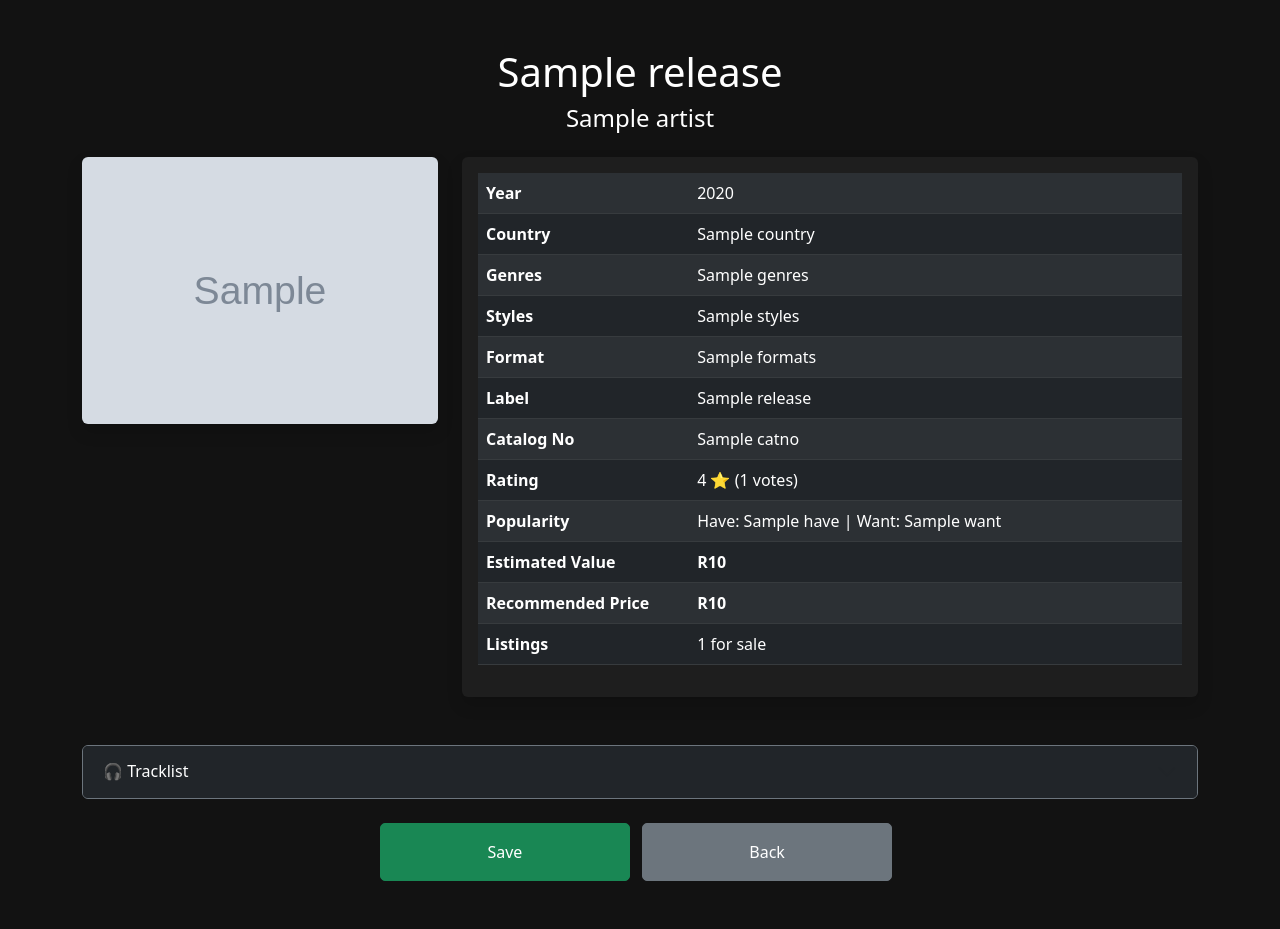
After one commit to JacobusGeld/Thrift-Store-App, a Flask app: template templates/detail.html in a window 1280 px wide. The commit adds this page. Run offline with Flask 3, Linux system fonts and the light colour scheme; the visitor is signed in with stand-in values (Sample User, id 1); the template is opened without the code that fills it: most values are stand-ins (such as "Sample title", 1, 10 or a date in 2020); grey boxes marked "Sample" are stand-in pictures.

Commit message:
Added Vinyl

```diff
--- a/app.py
+++ b/app.py
@@ -3,9 +3,27 @@ import sqlite3
 import os
 from werkzeug.security import check_password_hash
 
+import requests
+import os
+import time
+import statistics
+import math
+
+from dotenv import load_dotenv
+
+load_dotenv()
+
 app = Flask(__name__)
 app.secret_key = "super_secret_key"
 
+DISCOGS_TOKEN = os.getenv("DISCOGS_TOKEN")
+EXCHANGE_RATE = None
+EXCHANGE_RATE_TIMESTAMP = 0
+
+HEADERS = {
+    "User-Agent": "VinylApp/1.0",
+    "Authorization": f"Discogs token={DISCOGS_TOKEN}"
+}
 
 # 🔌 Database connection
 def get_db():
@@ -13,10 +31,19 @@ def get_db():
     db_path = os.path.join(BASE_DIR, "database", "users.db")
     return sqlite3.connect(db_path)
 
+@app.before_request
+def require_login():
+    allowed_routes = ["login", "static"]  # routes that DON'T require login
+
+    if request.endpoint not in allowed_routes and "user" not in session:
+        return redirect(url_for("login"))
 
 # 🔐 Login route
 @app.route("/", methods=["GET", "POST"])
 def login():
+    if "user" in session:
+        return redirect(url_for("dashboard"))
+
     if request.method == "POST":
         username = request.form["username"]
         password = request.form["password"]
@@ -57,6 +84,306 @@ def logout():
     session.pop("user", None)
     return redirect(url_for("login"))
 
+# -------------------------------
+# 🔹 Exchange Rate
+# -------------------------------
+def get_exchange_rate():
+    global EXCHANGE_RATE, EXCHANGE_RATE_TIMESTAMP
+
+    if EXCHANGE_RATE and (time.time() - EXCHANGE_RATE_TIMESTAMP < 3600):
+        return EXCHANGE_RATE
+
+    try:
+        url = "https://open.er-api.com/v6/latest/USD"
+        response = requests.get(url, timeout=5)
+        response.raise_for_status()
+
+        data = response.json()
+        EXCHANGE_RATE = data["rates"]["ZAR"]
+
+        EXCHANGE_RATE_TIMESTAMP = time.time()
+
+    except Exception as e:
+        print("Exchange rate error:", e)
+        return EXCHANGE_RATE or 18  # fallback
+
+    return EXCHANGE_RATE
+
+
+# -------------------------------
+# 🔹 Home Route
+# -------------------------------
+@app.route("/vinyl", methods=["GET", "POST"])
+def index():
+    results = []
+
+    if request.method == "POST":
+        query = request.form.get("search")
+
+        url = "https://api.discogs.com/database/search"
+
+        params = {
+            "q": query,
+            "type": "release",
+            "token": DISCOGS_TOKEN
+        }
+
+        try:
+            response = requests.get(url, params=params, headers=HEADERS, timeout=5)
+            response.raise_for_status()
+            data = response.json()
+        except Exception as e:
+            print("Search error:", e)
+            data = {}
+
+        for item in data.get("results", []):
+            if "Vinyl" not in item.get("format", []):
+                continue
+
+            results.append({
+                "id": item.get("id"),
+                "title": item.get("title"),
+                "thumb": item.get("cover_image")
+            })
+
+            if len(results) >= 30:
+                break
+
+    return render_template("vinyl.html", results=results)
+
+
+# -------------------------------
+# 🔹 Release Detail Route
+# -------------------------------
+@app.route("/release/<int:release_id>")
+def release_detail(release_id):
+
+    params = {"token": DISCOGS_TOKEN}
+
+    # -------------------------------
+    # 🔹 Release Details
+    # -------------------------------
+    try:
+        response = requests.get(
+            f"https://api.discogs.com/releases/{release_id}",
+            params=params,
+            headers=HEADERS,
+            timeout=5
+        )
+        response.raise_for_status()
+        data = response.json()
+    except Exception as e:
+        print("Release error:", e)
+        data = {}
+
+    usd_to_zar = get_exchange_rate()
+    lowest_price = data.get("lowest_price")
+
+    # -------------------------------
+    # 🔹 Price Suggestions + Marketplace
+    # -------------------------------
+    price_data = {}
+    market_data = {}
+
+    try:
+        # 1️⃣ Try master_id first
+        market_response = requests.get(
+            "https://api.discogs.com/marketplace/search",
+            params={"release": release_id},
+            headers=HEADERS,
+            timeout=10
+        )
+        if market_response.status_code == 404:
+            # ✅ Treat as "no listings", NOT an error
+            market_data = {"results": []}
+
+        else:
+            market_response.raise_for_status()
+            market_data = market_response.json()
+
+    except requests.exceptions.RequestException:
+        market_data = {"results": []}
+        results = market_data.get("results", [])
+
+        # 2️⃣ Fallback to release_id if empty
+        if not results:
+            print("No master listings — trying release_id")
+
+            market_response = requests.get(
+                "https://api.discogs.com/marketplace/search",
+                params={"release_id": release_id},
+                headers=HEADERS,
+                timeout=5
+            )
+            market_response.raise_for_status()
+            market_data = market_response.json()
+
+            print(market_response.status_code)
+            print(market_response.text[:200])
+
+            print("Release fallback count:", len(market_data.get("results", [])))
+
+    except Exception as e:
+        print("Marketplace error:", e)
+
+    # -------------------------------
+    # 🔹 Process Price Suggestions
+    # -------------------------------
+    price_suggestions = [
+        {
+            "condition": condition,
+            "usd": info.get("value"),
+            "zar": round(info.get("value") * usd_to_zar, 2)
+        }
+        for condition, info in price_data.items()
+        if info.get("value") is not None
+    ]
+
+    price_suggestions.sort(key=lambda x: x["usd"], reverse=True)
+
+    # -------------------------------
+    # 🔹 Process Marketplace Data
+    # -------------------------------
+    prices = [
+        item.get("price", {}).get("value")
+        for item in market_data.get("results", [])
+        if item.get("price", {}).get("value") is not None
+    ]
+
+    filtered_prices = prices
+
+    if len(prices) >= 5:
+        median_val = statistics.median(prices)
+
+        # Remove anything less than 50% of median
+        filtered_prices = [
+            p for p in prices if p >= (0.5 * median_val)
+        ]
+
+    market_low = min(filtered_prices) if filtered_prices else None
+    market_high = max(filtered_prices) if filtered_prices else None
+
+    market_median = statistics.median(filtered_prices) if filtered_prices else None
+
+    if prices:
+        sorted_prices = sorted(prices)
+        market_median = sorted_prices[len(sorted_prices) // 2]
+
+    market_low_count = sum(1 for p in prices if p == market_low) if market_low else 0
+
+    # -------------------------------
+    # 🔹 Fallback Valuation Logic
+    # -------------------------------
+    fallback_price = None
+    fallback_source = None
+
+    if market_median is not None:
+        fallback_price = market_median
+        fallback_source = "Marketplace Median"
+
+    elif price_suggestions:
+        preferred = next(
+            (p for p in price_suggestions if "VG+" in p["condition"] or "NM" in p["condition"]),
+            None
+        )
+
+        if preferred:
+            fallback_price = preferred["usd"]
+            fallback_source = f"Estimated ({preferred['condition']})"
+        else:
+            fallback_price = price_suggestions[0]["usd"]
+            fallback_source = f"Estimated ({price_suggestions[0]['condition']})"
+
+    elif lowest_price is not None:
+        fallback_price = lowest_price
+        fallback_source = "Discogs Lowest"
+
+    fallback_price_zar = round(fallback_price * usd_to_zar, 2) if fallback_price else None
+
+    recommended_value_zar = None
+    recommended_price_zar = None
+
+    if fallback_price_zar is not None:
+
+        # 🔹 Round to nearest 10 (ZAR now)
+        recommended_value_zar = math.floor((fallback_price_zar + 5) / 10) * 10
+
+        # 🔹 Take 70%
+        raw_price = recommended_value_zar * 0.7
+
+        # 🔹 Round again (same rule)
+        recommended_price_zar = math.floor((raw_price + 5) / 10) * 10
+
+    # -------------------------------
+    # 🔹 Image Handling
+    # -------------------------------
+    images = data.get("images") or []
+    cover = images[0]["uri"] if images else None
+
+    # -------------------------------
+    # 🔹 Final Object
+    # -------------------------------
+    release = {
+        # 🎵 Basic Info
+        "title": data.get("title"),
+        "artist": data.get("artists", [{}])[0].get("name"),
+        "year": data.get("year"),
+        "country": data.get("country"),
+
+        # 🖼️ Images
+        "cover": cover,
+        "thumb": data.get("cover_image"),
+
+        # 🎧 Metadata
+        "genres": ", ".join(data.get("genres", [])),
+        "styles": ", ".join(data.get("styles", [])),
+        "formats": ", ".join(data.get("formats", [{}])[0].get("descriptions", [])),
+
+        # 💿 Tracklist
+        "tracklist": [
+            f"{t.get('position')} - {t.get('title')} ({t.get('duration')})"
+            for t in data.get("tracklist", [])
+        ],
+
+        # 🏷️ Label Info
+        "label": data.get("labels", [{}])[0].get("name"),
+        "catno": data.get("labels", [{}])[0].get("catno"),
+
+        # 📊 Community
+        "rating": data.get("community", {}).get("rating", {}).get("average"),
+        "rating_count": data.get("community", {}).get("rating", {}).get("count"),
+        "have": data.get("community", {}).get("have"),
+        "want": data.get("community", {}).get("want"),
+
+        # 💰 Pricing
+        "lowest_price_usd": lowest_price,
+        "lowest_price_zar": round(lowest_price * usd_to_zar, 2) if lowest_price else None,
+        "exchange_rate": usd_to_zar,
+
+        # 🌍 Marketplace Stats
+        "num_for_sale": data.get("num_for_sale"),
+        "market_low_zar": round(market_low * usd_to_zar, 2) if market_low else None,
+        "market_median_zar": round(market_median * usd_to_zar, 2) if market_median else None,
+        "market_high_zar": round(market_high * usd_to_zar, 2) if market_high else None,
+
+        # 💡 Final Value
+        "fallback_price_zar": fallback_price_zar,
+        "fallback_source": fallback_source,
+
+        # 🔗 Links
+        "discogs_url": data.get("uri"),
+        "video": data.get("videos", [{}])[0].get("uri") if data.get("videos") else None,
+
+        "recommended_value_zar": recommended_value_zar,
+        "recommended_price_zar": recommended_price_zar,
+
+    }
+
+    return render_template("detail.html", release=release)
+
 
 if __name__ == "__main__":
     app.run(debug=True)
+
+if __name__ == "__main__":
+    app.run(debug=True)
--- /dev/null
+++ b/templates/detail.html
@@ -0,0 +1,175 @@
+<!DOCTYPE html>
+<html lang="en">
+<head>
+    <meta charset="UTF-8">
+    <title>{{ release.title }}</title>
+
+    <!-- 🔥 Bootstrap 5 CDN -->
+    <link href="https://cdn.jsdelivr.net/npm/bootstrap@5.3.0/dist/css/bootstrap.min.css" rel="stylesheet">
+
+    <style>
+        body {
+            background-color: #121212;
+            color: #fff;
+        }
+
+        .card {
+            background-color: #1e1e1e;
+            border: none;
+        }
+
+        .table {
+            color: #fff;
+        }
+
+        .table th {
+            width: 30%;
+        }
+
+        .badge-demand {
+            background-color: #ff9800;
+        }
+
+        .price-highlight {
+            font-weight: bold;
+            color: #00e676;
+        }
+        .btn {
+            border-radius: 5px;
+            padding: 16px 24px;
+            width: 250px !important;
+        }
+    </style>
+</head>
+<body>
+
+<div class="container py-5">
+
+    <!-- 🔥 Header -->
+    <div class="text-center mb-4">
+        <h1>{{ release.title }}</h1>
+        <h4 class="text-white-75">{{ release.artist }}</h4>
+    </div>
+
+    <div class="row">
+
+        <!-- 🖼️ Cover Image -->
+        <div class="col-md-4 text-center">
+            {% if release.cover %}
+                <img src="{{ release.cover }}" class="img-fluid rounded shadow">
+            {% endif %}
+        </div>
+
+        <!-- 📊 Details -->
+        <div class="col-md-8">
+            <div class="card p-3 shadow">
+
+                <table class="table table-dark table-striped">
+                    <tbody>
+                        <tr><th>Year</th><td>{{ release.year }}</td></tr>
+                        <tr><th>Country</th><td>{{ release.country }}</td></tr>
+                        <tr><th>Genres</th><td>{{ release.genres }}</td></tr>
+                        <tr><th>Styles</th><td>{{ release.styles }}</td></tr>
+                        <tr><th>Format</th><td>{{ release.formats }}</td></tr>
+
+                        <tr><th>Label</th><td>{{ release.label }}</td></tr>
+                        <tr><th>Catalog No</th><td>{{ release.catno }}</td></tr>
+
+                        <tr>
+                            <th>Rating</th>
+                            <td>
+                                {{ release.rating }} ⭐ ({{ release.rating_count }} votes)
+                            </td>
+                        </tr>
+
+                        <tr>
+                            <th>Popularity</th>
+                            <td>
+                                Have: {{ release.have }} |
+                                Want: {{ release.want }}
+                                {% if release.want > release.have %}
+                                    <span class="badge badge-demand ms-2">🔥 High Demand</span>
+                                {% endif %}
+                            </td>
+                        </tr>
+
+                        <tr>
+                            <th>Estimated Value</th>
+                            <td class="price-highlight">
+                                R{{ release.fallback_price_zar }}
+                            </td>
+                        </tr>
+
+                        <tr>
+                            <th>Recommended Price</th>
+                            <td class="price-highlight">R{{ release.recommended_price_zar }}</td>
+                        </tr>
+
+                        <tr>
+                            <th>Listings</th>
+                            <td>{{ release.num_for_sale }} for sale</td>
+                        </tr>
+                    </tbody>
+                </table>
+
+            </div>
+        </div>
+
+    </div>
+
+    <!-- 🎧 Tracklist -->
+    <div class="accordion mt-5" id="trackAccordion">
+
+        <div class="accordion-item bg-dark text-white border-secondary">
+
+            <h2 class="accordion-header" id="headingTracks">
+                <button class="accordion-button collapsed bg-dark text-white"
+                        type="button"
+                        data-bs-toggle="collapse"
+                        data-bs-target="#collapseTracks">
+                    🎧 Tracklist
+                </button>
+            </h2>
+
+            <div id="collapseTracks"
+                 class="accordion-collapse collapse"
+                 data-bs-parent="#trackAccordion">
+
+                <div class="accordion-body">
+
+                    <ul class="list-group list-group-flush">
+                        {% for track in release.tracklist %}
+                            <li class="list-group-item bg-dark text-white border-secondary">
+                                {{ track }}
+                            </li>
+                        {% endfor %}
+                    </ul>
+
+                </div>
+            </div>
+
+        </div>
+
+    </div>
+
+    <!-- 🔗 Links -->
+    <div class="text-center mt-4">
+
+        <!-- 💾 Save Button -->
+        <button class="btn btn-success me-2">
+            Save
+        </button>
+
+        <!-- 🔙 Back Button -->
+        <a href="/vinyl" class="btn btn-secondary me-2">
+            Back
+        </a>
+
+    </div>
+
+</div>
+
+<script src="https://cdn.jsdelivr.net/npm/bootstrap@5.3.0/dist/js/bootstrap.bundle.min.js"></script>
+
+</body>
+</html>
```
Also changed, not shown: templates/dashboard.html (+54 -4 lines), templates/login.html (+42 -7 lines), templates/vinyl.html (added, +91 -0 lines), 1 other file.
